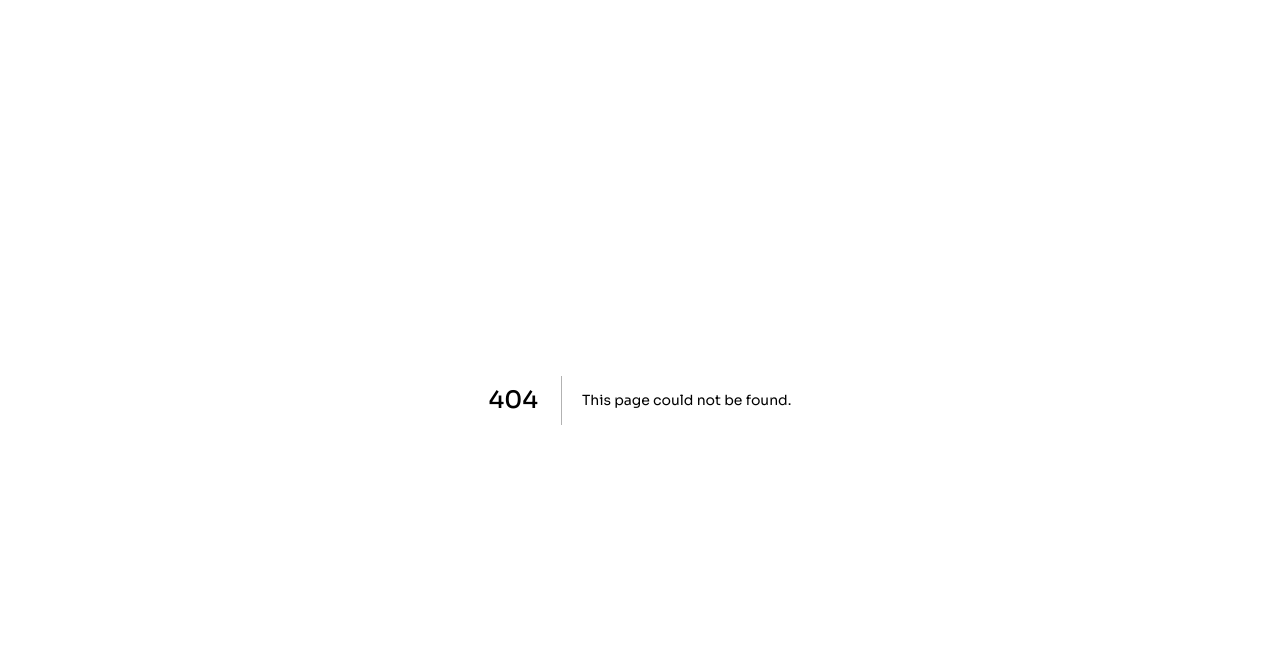
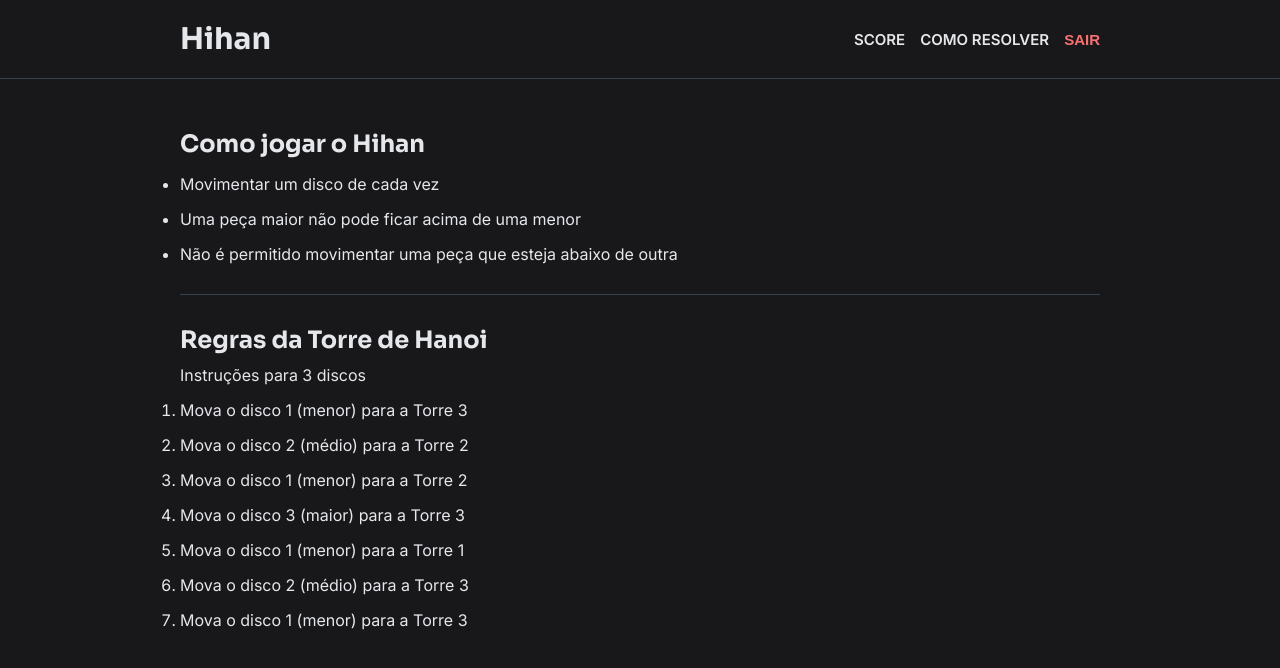
Before and after one commit to eualex/hihan, a Next.js app: page /help in a window 1280 px wide. Before the commit this address had no page. Shown: the top 668 px of the page. Built offline with nearby package versions, Linux system fonts and the light colour scheme; no server answers; sample sign-in values are in the browser's storage.

Commit message:
Solve - Create page

```diff
--- a/src/components/pages/help/Solve/Solve.module.scss
+++ b/src/components/pages/help/Solve/Solve.module.scss
@@ -0,0 +1,34 @@
+.container {
+  width: 90%;
+  max-width: 920px;
+  margin: 0 auto;
+
+  ul li {
+    color: var(--gray-200);
+    margin-top: 1.5rem;
+  }
+
+  ol li {
+    color: var(--gray-200);
+    margin-top: 1.5rem;
+  }
+
+  h1 {
+    color: var(--gray-200);
+  }
+
+  p {
+    color: var(--gray-200);
+    margin-top: 1rem;
+  }
+}
+
+.wrapper {
+  margin-top: 5rem;
+  hr {
+    margin: 3rem 0;
+    border: none;
+    height: 1px;
+    background-color: var(--zinc-700);
+  }
+}
--- a/src/components/pages/help/Solve/Solve.tsx
+++ b/src/components/pages/help/Solve/Solve.tsx
@@ -2,13 +2,35 @@ import styles from './Solve.module.scss'
 
 export function Solve() {
   return (
-    <section className={styles.container}>
-      <h2>Regras da Torre de Hanoi</h2>
-      <ol>
-        <li>Movimentar um disco de cada vez</li>
-        <li>Uma peça maior não pode ficar acima de uma menor</li>
-        <li>Não é permitido movimentar uma peça que esteja abaixo de outra</li>
-      </ol>
-    </section>
+    <>
+      <section className={styles.container}>
+        <div className={styles.wrapper}>
+          <div>
+            <h1>Como jogar o Hihan</h1>
+            <ul>
+              <li>Movimentar um disco de cada vez</li>
+              <li>Uma peça maior não pode ficar acima de uma menor</li>
+              <li>
+                Não é permitido movimentar uma peça que esteja abaixo de outra
+              </li>
+            </ul>
+          </div>
+          <hr />
+          <div className={styles.roles}>
+            <h1>Regras da Torre de Hanoi</h1>
+            <p>Instruções para 3 discos</p>
+            <ol>
+              <li>Mova o disco 1 (menor) para a Torre 3</li>
+              <li>Mova o disco 2 (médio) para a Torre 2</li>
+              <li>Mova o disco 1 (menor) para a Torre 2</li>
+              <li>Mova o disco 3 (maior) para a Torre 3</li>
+              <li>Mova o disco 1 (menor) para a Torre 1</li>
+              <li>Mova o disco 2 (médio) para a Torre 3</li>
+              <li>Mova o disco 1 (menor) para a Torre 3</li>
+            </ol>
+          </div>
+        </div>
+      </section>
+    </>
   )
 }
--- /dev/null
+++ b/src/pages/help.tsx
@@ -0,0 +1,34 @@
+import { GetServerSideProps } from 'next'
+import { unstable_getServerSession } from 'next-auth/next'
+import { authOptions } from '@/pages/api/auth/[...nextauth]'
+
+import * as Page from '@/components/pages/help'
+import { Header } from '@/components/shared/layout'
+
+export default function Help() {
+  return (
+    <>
+      <Header />
+      <Page.Solve />
+    </>
+  )
+}
+
+export const getServerSideProps: GetServerSideProps = async ctx => {
+  const session = await unstable_getServerSession(ctx.req, ctx.res, authOptions)
+
+  if (!session) {
+    return {
+      redirect: {
+        destination: '/login',
+        permanent: false
+      }
+    }
+  }
+
+  return {
+    props: {
+      session
+    }
+  }
+}
```
